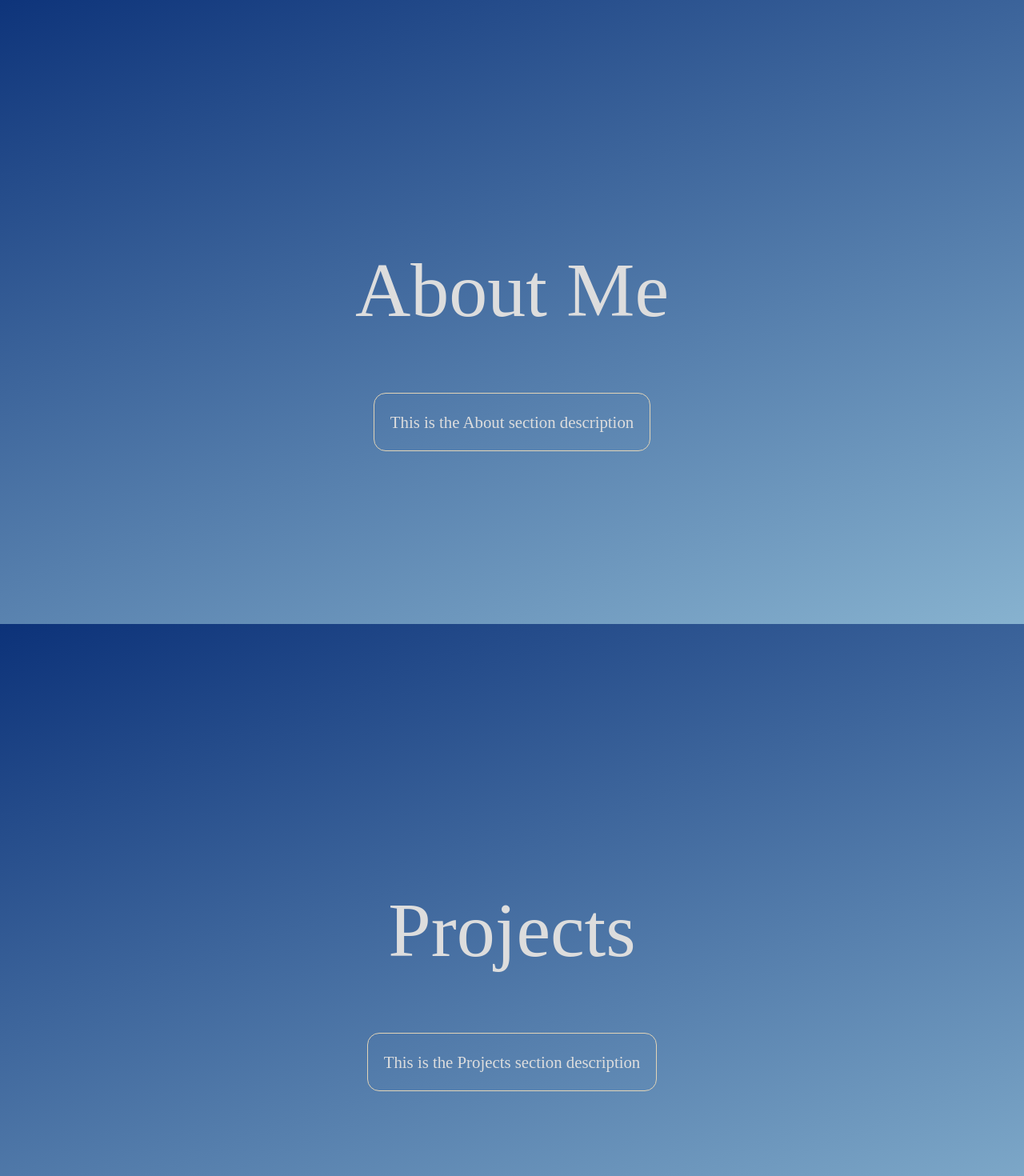
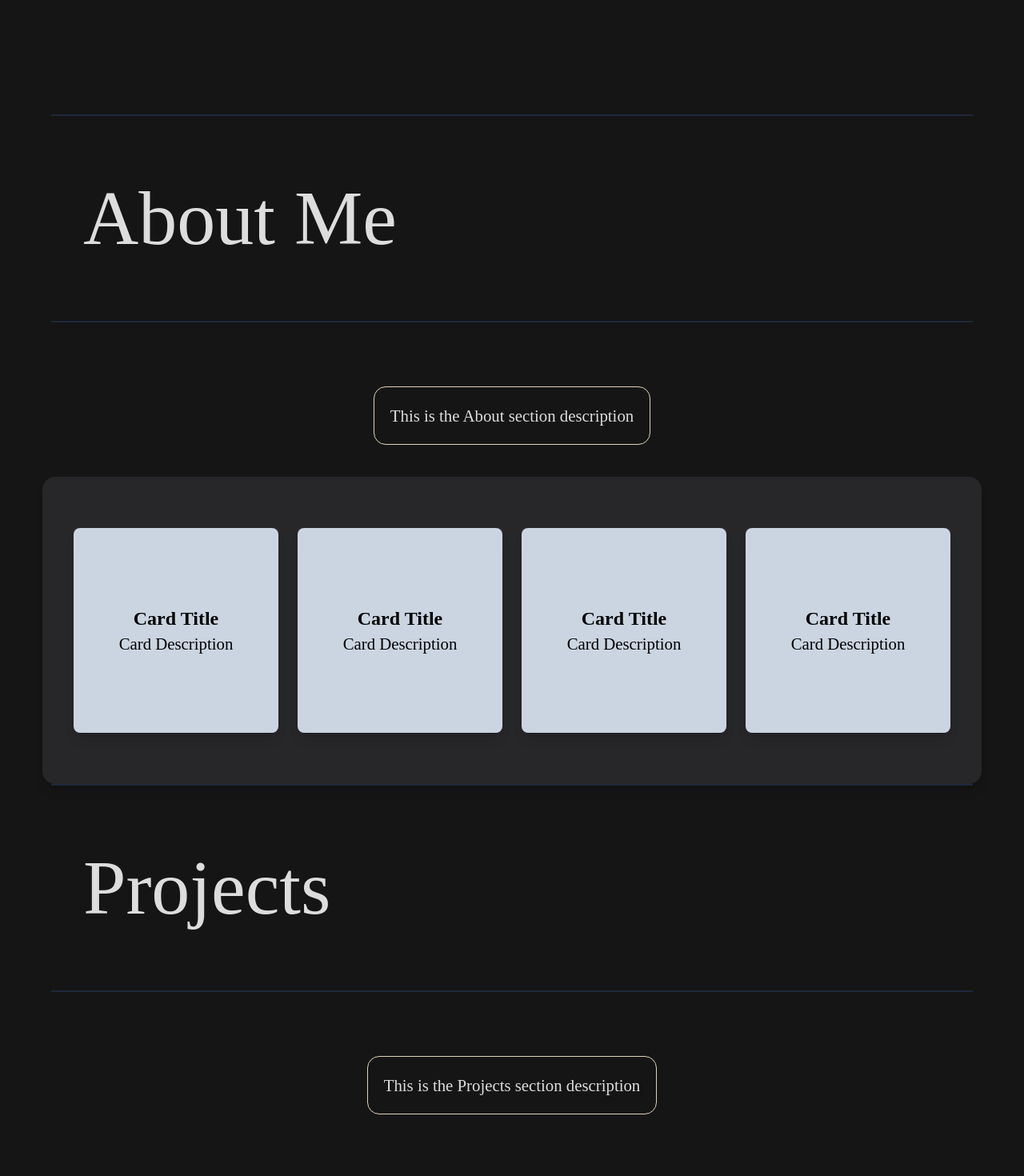
Before and after one commit to christianzhou1/portfolio-react, a React (Create React App) app: page / in a window 1280 px wide. Shown: the part 820-2290 px from the top of the page at 80% size. Built offline with nearby package versions, Linux system fonts and the light colour scheme.

Commit message:
refactor: Update App component to include About section

```diff
--- a/src/App.tsx
+++ b/src/App.tsx
@@ -1,7 +1,8 @@
 import React from "react";
 import Hero from "./components/Hero";
 //import Description from "./components/Description";
-import Header from "./components/Header";
+//import Header from "./components/Header";
+import About from "./components/About";
 import Section from "./components/Section";
 import Menu from "./components/Menu";
 const App: React.FC = () => {
@@ -10,7 +11,7 @@ const App: React.FC = () => {
       <div className="relative">
         <Hero />
         <Menu />
-        <Section
+        <About
           titleContent="About Me"
           descContent="This is the About section description"
         />
--- /dev/null
+++ b/src/components/About.tsx
@@ -0,0 +1,26 @@
+import Title from "./Title";
+import Description from "./Description";
+import Card from "./Card";
+import React from "react";
+interface SectionProps {
+  titleContent: string;
+  descContent: string;
+}
+const About = ({ titleContent, descContent }: SectionProps) => {
+  return (
+    <div className="flex flex-col min-h-screen min-w-full items-center text-off-white">
+      <div className="flex flex-row h-full w-[90%] border-y-2 mx-10 mb-20 px-10 border-slate-800">
+        <Title content={titleContent} />
+      </div>
+      <Description content={descContent} />
+      <div className="card-container flex flex-row justify-center gap-6 items-center w-11/12 h-96 bg-zinc-800 rounded-2xl shadow-lg mt-10">
+        <Card title="Card Title" description="Card Description" />
+        <Card title="Card Title" description="Card Description" />
+        <Card title="Card Title" description="Card Description" />
+        <Card title="Card Title" description="Card Description" />
+      </div>
+    </div>
+  );
+};
+
+export default About;
--- /dev/null
+++ b/src/components/Card.tsx
@@ -0,0 +1,16 @@
+import React from "react";
+
+interface CardProps {
+  title: string;
+  description: string;
+}
+
+const Card: React.FC<CardProps> = ({ title, description }) => {
+  return (
+    <div className="flex flex-col items-center justify-center w-64 h-64 bg-slate-300 rounded-lg shadow-lg hover:scale-105 transition-transform duration-700 ease-in-out cursor-default ">
+      <h2 className="text-2xl font-bold text-black">{title}</h2>
+      <p className="text-black">{description}</p>
+    </div>
+  );
+};
+export default Card;
--- a/src/components/Description.tsx
+++ b/src/components/Description.tsx
@@ -1,7 +1,7 @@
 import React from "react";
 const Description = ({ content }: { content: string }) => {
   return (
-    <div className="desc hover:scale-105 p-5 mx-auto w-40em max-w-[60%] border-[1.5px] border-dutchWhite text-offWhite rounded-[15px] transition-transform duration-700 ease-in-out">
+    <div className="desc hover:scale-105 p-5 mx-auto w-40em max-w-[60%] border-[1.5px] border-dutchWhite text-offWhite rounded-[15px] transition-transform duration-700 ease-in-out cursor-default">
       {content}
     </div>
   );
--- a/src/components/Hero.tsx
+++ b/src/components/Hero.tsx
@@ -4,8 +4,8 @@ import React from "react";
 const Hero: React.FC = () => {
   return (
     <div className="flex flex-col min-h-[60vh] min-w-full items-center text-off-white">
-      <h1 className=" font-thin text-8xl mt-44 mb-20 text-offWhite">
-        Christian's First Website
+      <h1 className=" font-light text-[6em] mt-36 mb-[25px] text-offWhite hover:scale-105 transition-transform duration-700 ease-in-out cursor-default ">
+        Christian Zhou
       </h1>
       {/* <p className="font-normal mt-10">
         Hi, I'm Christian Zhou. This is my first portfolio website, created May
--- a/src/components/MenuButton.tsx
+++ b/src/components/MenuButton.tsx
@@ -17,7 +17,7 @@ const Button: FC<ButtonProps> = ({ children, onClick, href }) => {
         rel="noopener noreferrer"
         className="
           transition-all duration-[400ms] ease-in-out
-          text-offWhite px-4 py-2 rounded-xl border-2 border-transparent hover:text-russianBlue hover:border-russianBlue hover:scale-110
+          text-offWhite px-4 py-2 rounded-xl border-2 border-transparent hover:border-offWhite hover:scale-110
         "
       >
         {children}
--- a/src/components/Section.tsx
+++ b/src/components/Section.tsx
@@ -7,8 +7,10 @@ interface SectionProps {
 }
 const Section = ({ titleContent, descContent }: SectionProps) => {
   return (
-    <div className="flex flex-col min-h-screen min-w-full items-center text-off-white">
-      <Title content={titleContent} />
+    <div className="flex flex-col min-h-screen min-w-full items-center text-off-white ">
+      <div className="flex flex-row h-full w-[90%] border-y-2 mx-10 mb-20 px-10 border-slate-800 ">
+        <Title content={titleContent} />
+      </div>
       <Description content={descContent} />
     </div>
   );
--- a/src/components/Title.tsx
+++ b/src/components/Title.tsx
@@ -1,7 +1,7 @@
 import React from "react";
 const Title = ({ content }: { content: string }) => {
   return (
-    <div className="font-thin text-8xl mt-44 mb-20 text-offWhite ">
+    <div className="font-thin text-8xl w-full mt-20 mb-20 text-offWhite hover:scale-105 transition-transform duration-700 ease-in-out cursor-default ">
       {content}
     </div>
   );
--- a/src/index.css
+++ b/src/index.css
@@ -24,7 +24,29 @@ code {
   --russian-blue: #0d0630;
   --carolina-blue: #74b3ce;
   --fire-engine-red: #c51b29;
-  --blue-graident: linear-gradient(160deg, #0c3279, #87b2cf);
+  --blue-graident: linear-gradient(
+    40deg,
+    rgba(26, 48, 89, 1) 30%,
+    rgba(152, 187, 211, 1) 180%
+  );
   --sinopia: #c73e1d;
-  background-image: var(--blue-graident);
+  //background-image: var(--blue-graident);
+  background-color: #151516;
 }
+/* Change the selection background and text color */
+::selection {
+  background: #ffb7b7; /* background color for the selection */
+  color: #000; /* text color for the selection */
+}
+
+/* For webkit-based browsers (e.g., Chrome, Safari) */
+::-webkit-selection {
+  background: #ffb7b7;
+  color: #000;
+}
+
+/* For Mozilla-based browsers (e.g., Firefox) */
+::-moz-selection {
+  background: #ffb7b7;
+  color: #000;
+}
--- a/tailwind.config.js
+++ b/tailwind.config.js
@@ -11,6 +11,9 @@ module.exports = {
         carolinaBlue: "#74b3ce",
         fireEngineRed: "#c51b29",
         sinopia: "#c73e1d",
+        backgroundImage: {
+          doggy: "url('/img/doggy.png')",
+        },
       },
       backgroundImage: (theme) => ({
         "blue-gradient": "linear-gradient(160deg, #0c3279, #87b2cf)",
```
Also changed, not shown: img/doggy.png (added).
